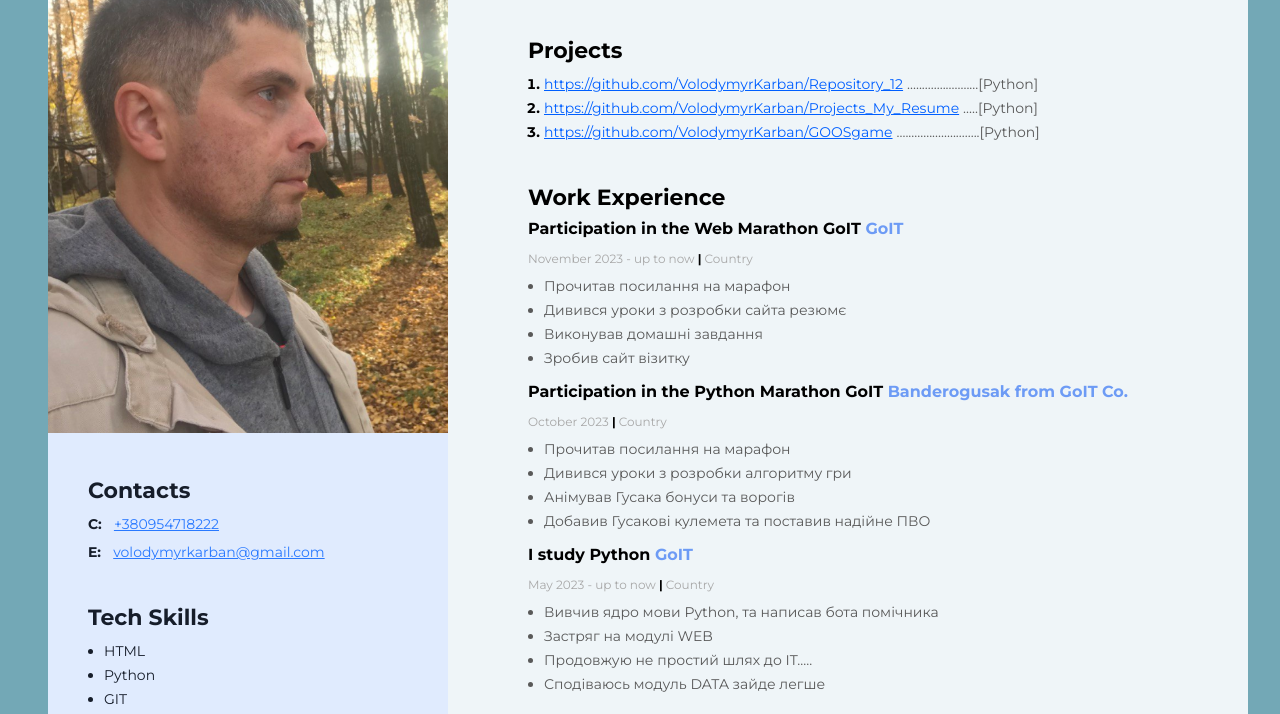
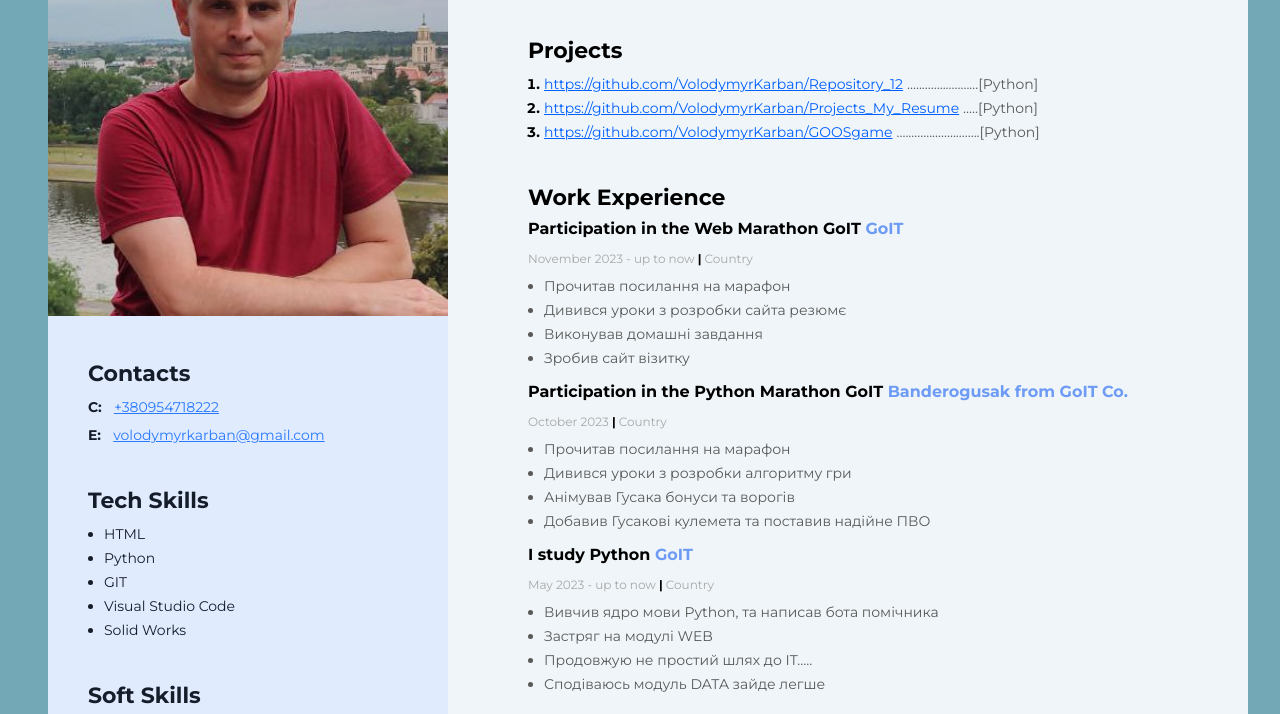
Before and after one commit to VolodymyrKarban/Projects_My_Resume, a plain HTML site: page index.html in a window 1280 px wide. Shown: the part 265-979 px from the top of the page. Drawn offline with Linux system fonts and the light colour scheme.

Commit message:
My_resume

```diff
--- a/index.html
+++ b/index.html
@@ -96,7 +96,7 @@
         </div>
         <!--Sidebar-->
         <aside class="sidebar">
-            <img src="img/image_2023-11-01_02-10-31.png" alt="My photo" width="400">
+            <img src="img/photo_2023-11-05_00-17-21.jpg" alt="My photo" width="400">
             <div class="sidebar-content">
                 <!--Contacts-->
                 <div class="contacts-container">
```
Also changed, not shown: img/photo_2023-11-05_00-17-21.jpg (added).
